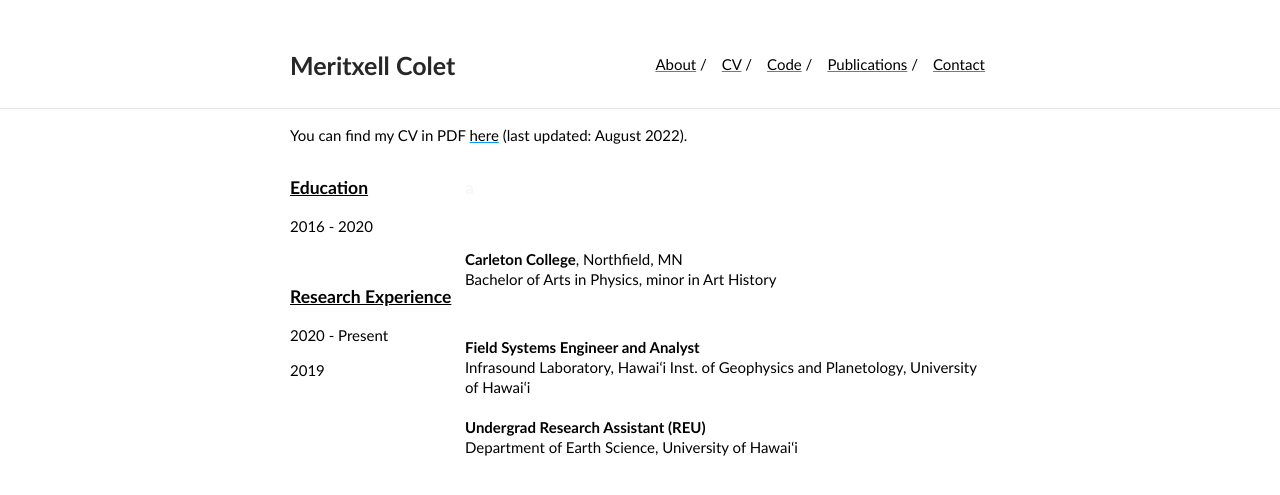
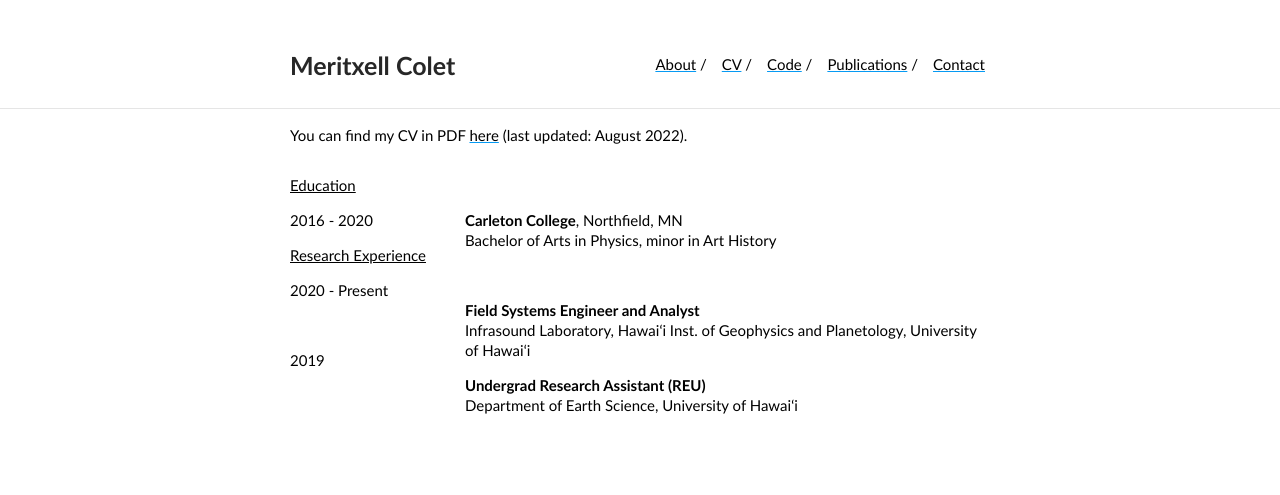
Before and after one commit to MeritxellC/MeritxellC.github.io, a Jekyll site: the page built from cv/cv2.md, in a window 1280 px wide. Shown: the top 495 px of the page. Built offline with Jekyll 4.4.1, drawn with Linux system fonts in a browser that asks for light colours.

```diff
--- a/cv/cv2.md
+++ b/cv/cv2.md
@@ -36,25 +36,25 @@ p{
 
 <div class="row">
   <div class="column left">
-    <h3><u>Education</u></h3>
+    <p><u>Education</u></p>
     <p>2016 - 2020</p>
-    <br style="line-height:2">
-    <h3><u>Research Experience</u></h3>
+    <p><u>Research Experience</u></p>
     <p>2020 - Present</p>
+    <p>&nbsp;</p>
     <p>2019</p>
   </div>
   <div class="column right">
-    <h3 style="color:#f8f8f8">a</h3>
-    <br style="line-height:6">
+    <p>&nbsp;</p>
     <p>
         <strong>Carleton College</strong>, Northfield, MN <br>
          Bachelor of Arts in Physics, minor in Art History
     </p>
-    <br style="line-height:6">
+    <p>&nbsp;</p>
     <p>
         <strong>Field Systems Engineer and Analyst</strong><br>
         Infrasound Laboratory, Hawaiʻi Inst. of Geophysics and Planetology, University of Hawaiʻi<br>
-        <br>
+    </p>
+    <p>
         <strong>Undergrad Research Assistant (REU)</strong><br>
         Department of Earth Science, University of Hawaiʻi<br>
     </p>
```
